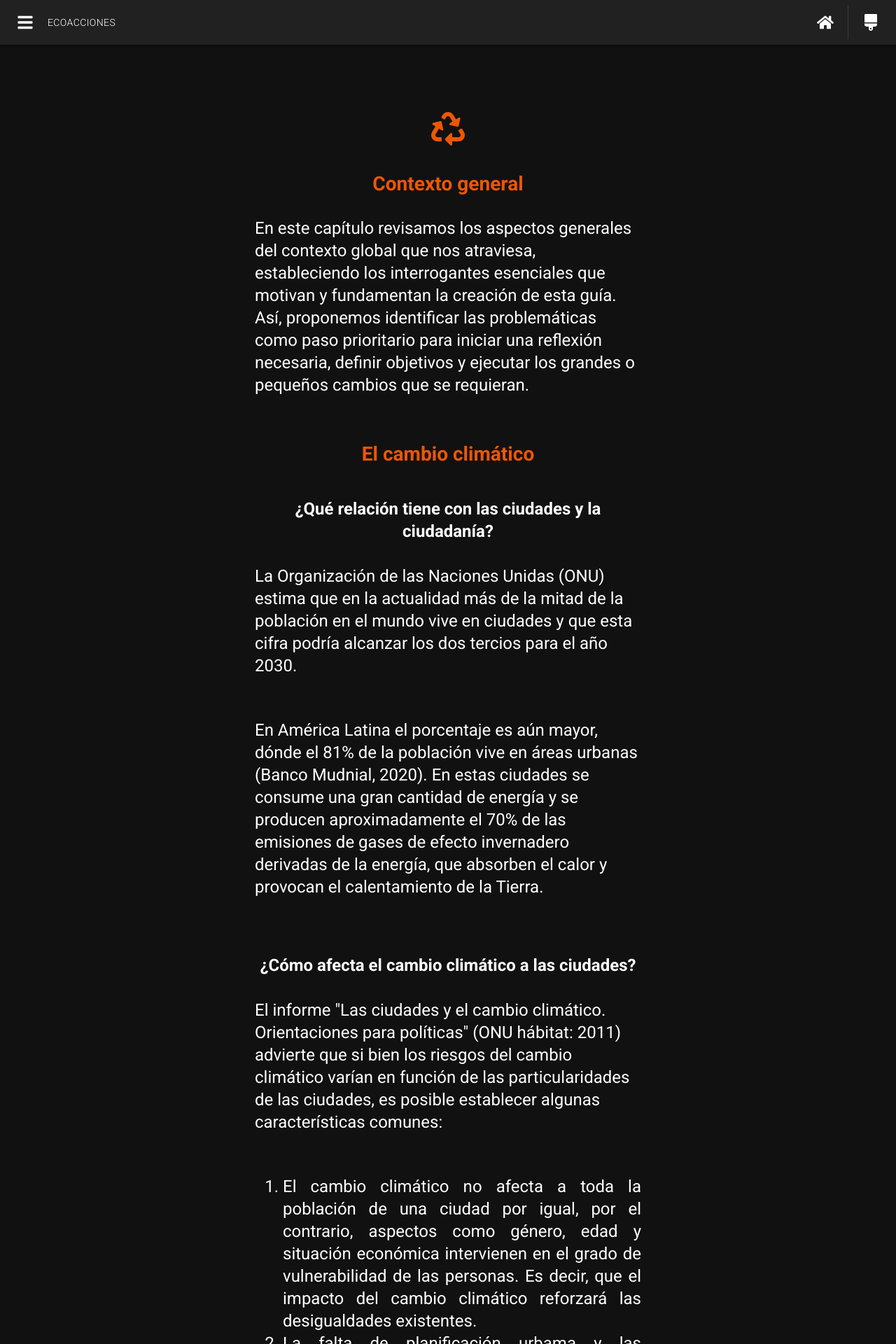
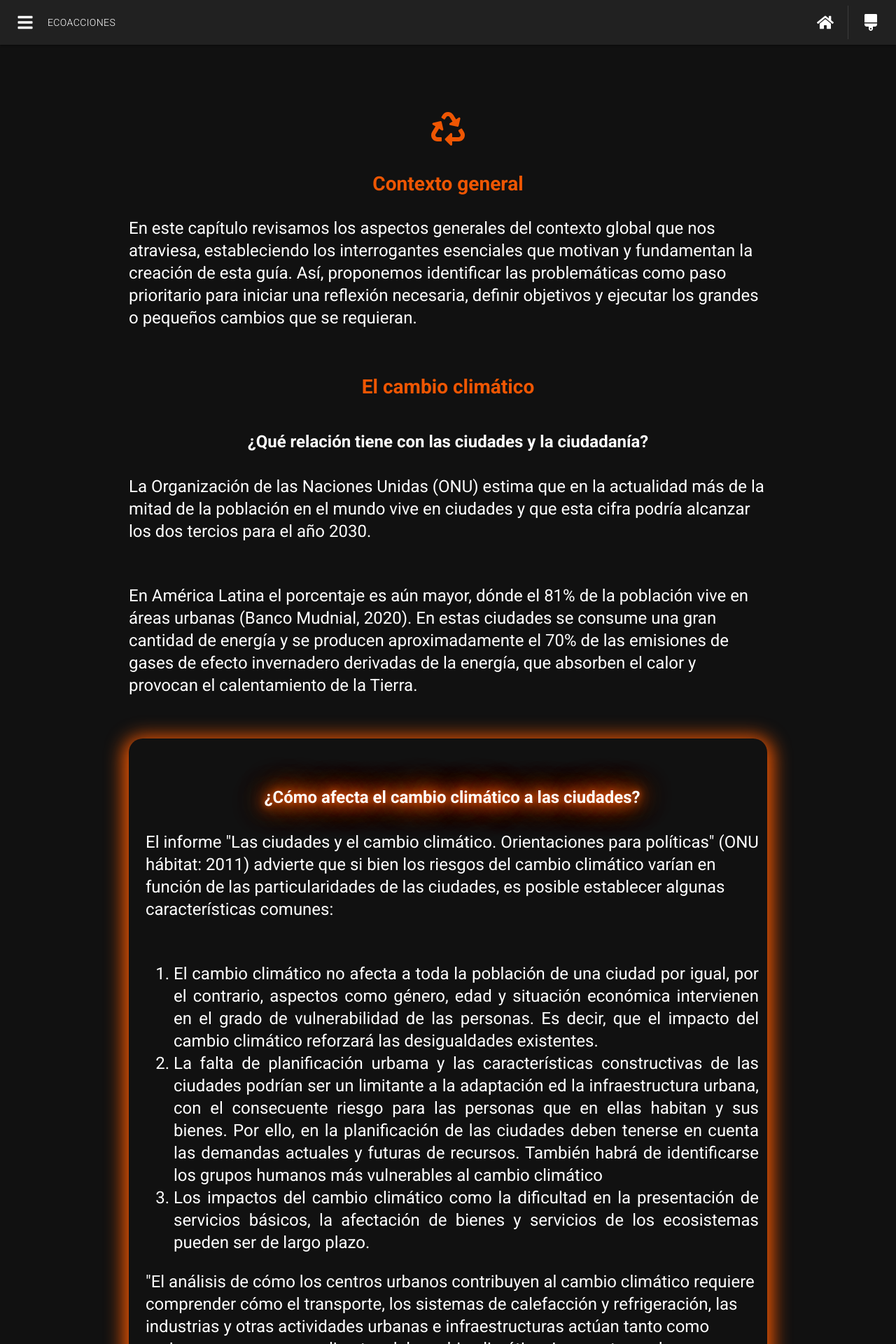
Before and after one commit to LichiBruno/Ecoacciones, a React (Create React App) app: page /page-1 in a window 1280 px wide. Shown: the top 1920 px of the page at 70% size. Built offline with nearby package versions, Linux system fonts and the light colour scheme.

Commit message:
styled chapter 1

```diff
--- a/src/pages/Page1/Chapter1.js
+++ b/src/pages/Page1/Chapter1.js
@@ -37,7 +37,8 @@ function Chapter1() {
         70% de las emisiones de gases de efecto invernadero derivadas de la
         energía, que absorben el calor y provocan el calentamiento de la Tierra.
       </p>
-      <h4>¿Cómo afecta el cambio climático a las ciudades?</h4>
+      <div style={neonOrange}>
+      <h4 style={textGlow}>¿Cómo afecta el cambio climático a las ciudades?</h4>
       <p>
         El informe "Las ciudades y el cambio climático. Orientaciones para
         políticas" (ONU hábitat: 2011) advierte que si bien los riesgos del
@@ -78,6 +79,7 @@ function Chapter1() {
         residuos sólidos, y cambios relacionados con el uso del suelo". (ONU
         Hábitat. 2011: 16)
       </p>
+      </div>
       <h4>
         ¿Qué se puede hacer frente a este escenario? ¿Qué podemos hacer como
         habitantes de las ciudades? ¿Qué propone esta guía?
@@ -192,7 +194,7 @@ function Chapter1() {
         nuestra perspectiva individual con aquella otra, la comunitaria. Nos
         hace partícipes activos del cambio. ¿Te sumás?
       </p>
-      <h4>¿Desafíos?</h4>
+      <h4 style={textGlow}>¿Desafíos?</h4>
       <p>
         A lo largo de esta guía encontrarás algunos pequeños desafíos para introducir
         cambios concretos en tu vida cotidiana, que nos permitan en conjunto comprometernos
@@ -206,4 +208,17 @@ const orange = {
   color: 'rgb(238, 86, 3)'
 }
 
+const neonOrange = {
+boxSizing: "1px",
+border: "none",
+borderRadius: "20px",
+padding: "1em 0.5em 0.2em 1em",
+boxShadow: "0px 5px 26px 8px rgb(238, 86, 3)"
+}
+
+const textGlow = {
+textShadow: "0 0 10px rgb(238, 86, 3), 0 0 20px rgb(238, 86, 3), 0 0 30px rgb(238, 86, 3), 0 0 40px rgb(238, 86, 3), 0 0 50px rgb(238, 86, 3)",
+color: "inherit"
+}
+
 export default Chapter1;
--- a/src/pages/Page1/Component.js
+++ b/src/pages/Page1/Component.js
@@ -17,7 +17,7 @@ function Page1() {
         title="Capítulo 1"
         description="Capítulo 1"
       />
-      <Container maxWidth="sm" className={classes.root}>
+      <Container maxWidth="md" className={classes.root}>
         <Typography variant="h5">
           <Chapter1/>
         </Typography>
```
